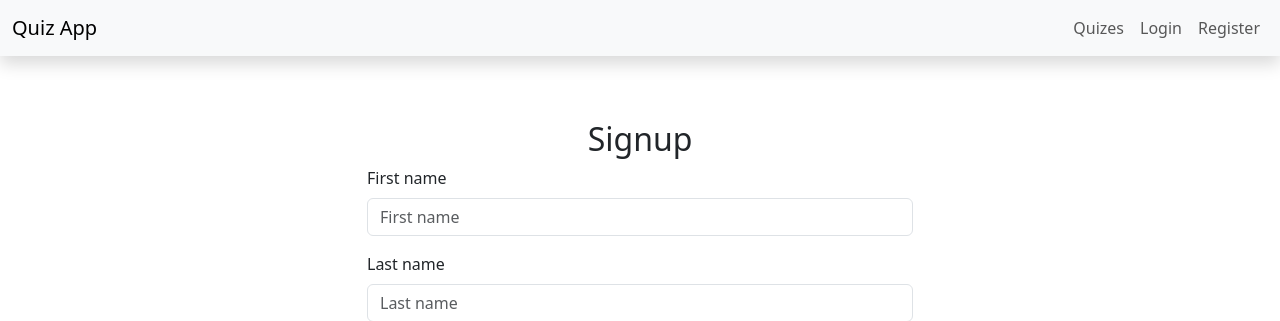
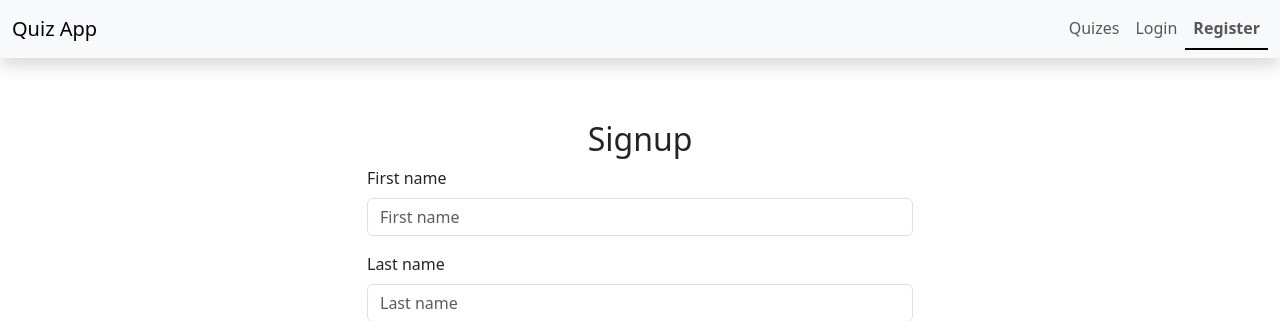
Before and after one commit to Mmy2000/Quis-app-django, a Django app: page /accounts/signup/ in a window 1280 px wide. Shown: the top 321 px of the page. Run offline with Django 4.2, Linux system fonts and the light colour scheme; some libraries are stand-ins or nearby versions.

Commit message:
updating

```diff
--- a/templates/base.html
+++ b/templates/base.html
@@ -34,10 +34,10 @@
         </li>
         {% else %}
         <li class="nav-item">
-          <a class="nav-link" href="{% url 'login'%}">Login</a>
+          <a class="nav-link {% if request.path == '/accounts/login/' %}active2{% endif %}" href="{% url 'login'%}">Login</a>
         </li>
         <li class="nav-item">
-          <a class="nav-link" href="{% url 'accounts:signup'%}">Register</a>
+          <a class="nav-link {% if request.path == '/accounts/signup/' %}active2{% endif %}" href="{% url 'accounts:signup'%}">Register</a>
         </li>
         {% endif %}
       </ul>
```
Also changed, not shown: db.sqlite3.
